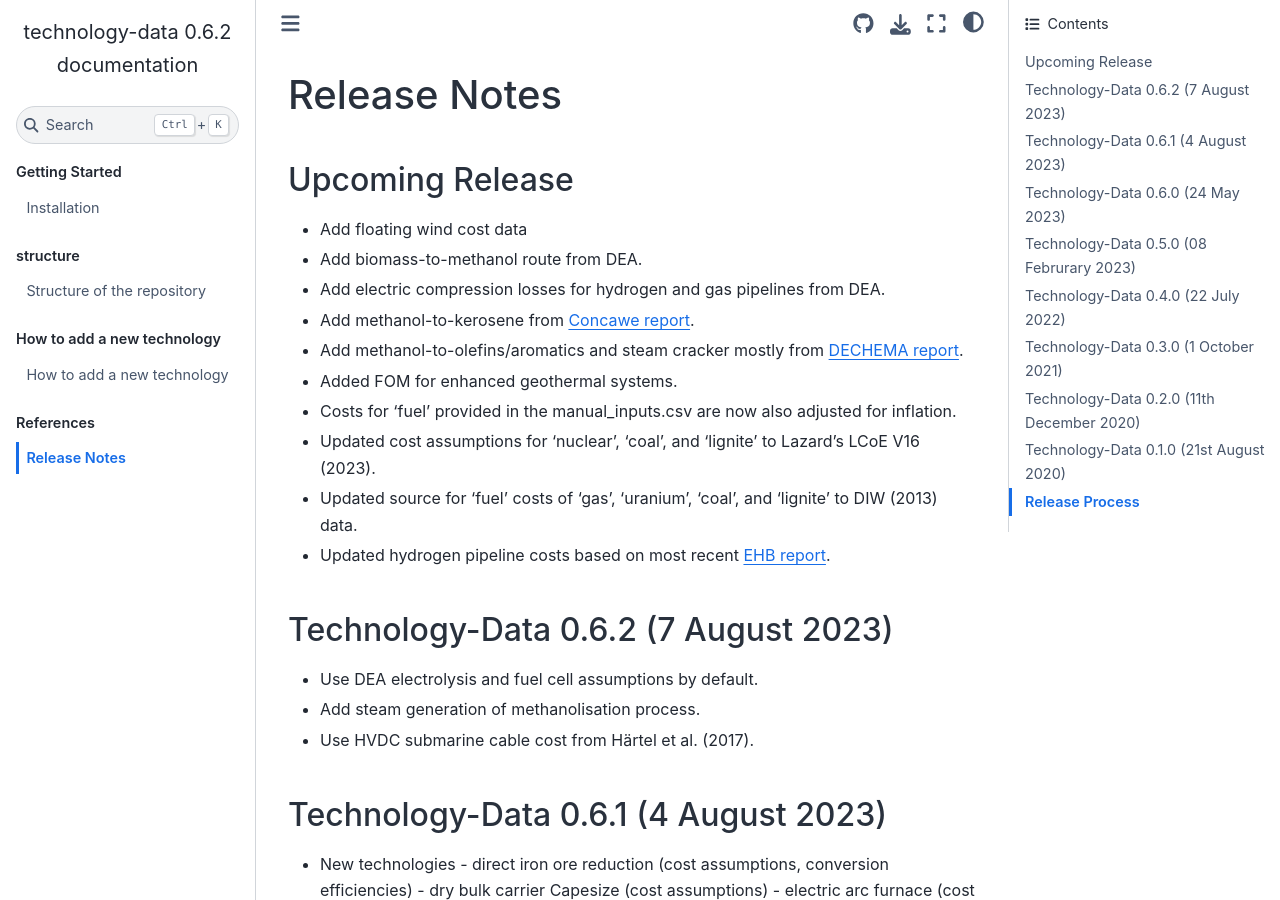
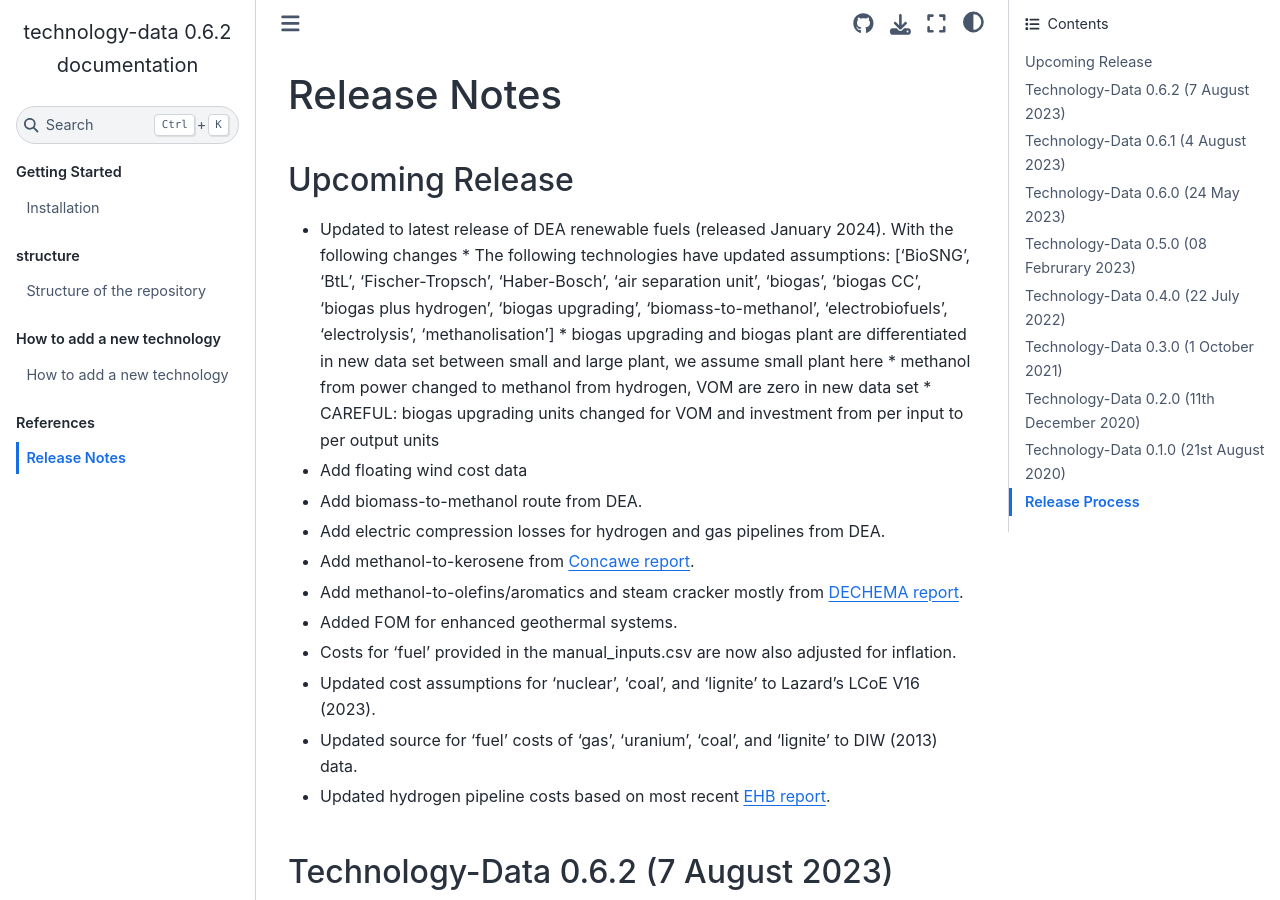
Before and after one commit to PyPSA/technology-data, a Sphinx documentation site: the page built from docs/release_notes.rst, in a window 1280 px wide and 900 px high. Built offline with Sphinx 7.4.7 and the Sphinx Book theme 1.1.4, drawn with Linux system fonts in a browser that asks for light colours.

Commit message:
add release notes

```diff
--- a/docs/release_notes.rst
+++ b/docs/release_notes.rst
@@ -4,6 +4,12 @@ Release Notes
 
 Upcoming Release
 ================
+
+* Updated to latest release of DEA renewable fuels (released January 2024). With the following changes
+  * The following technologies have updated assumptions: ['BioSNG', 'BtL', 'Fischer-Tropsch', 'Haber-Bosch', 'air separation unit', 'biogas', 'biogas CC', 'biogas plus hydrogen', 'biogas upgrading', 'biomass-to-methanol', 'electrobiofuels', 'electrolysis', 'methanolisation']
+  * biogas upgrading and biogas plant are differentiated in new data set between small and large plant, we assume small plant here
+  * methanol from power changed to methanol from hydrogen, VOM are zero in new data set
+  * CAREFUL: biogas upgrading units changed for VOM and investment from per input to per output units
 
 * Add floating wind cost data
 
```
